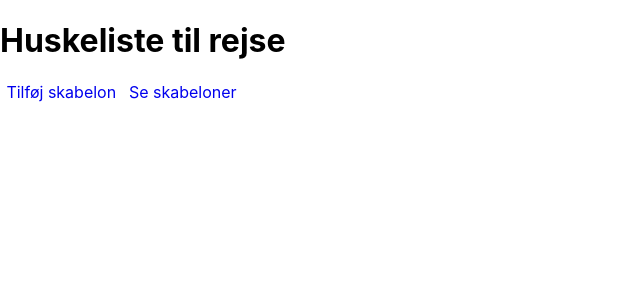
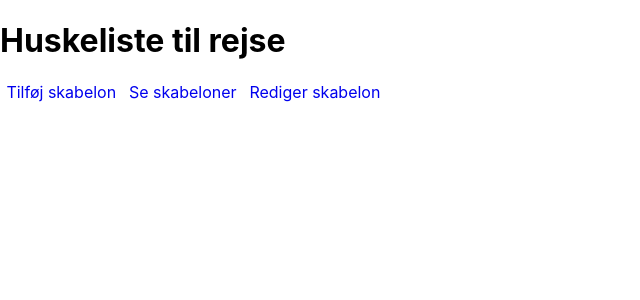
Before and after one commit to The-Modysseus/react-trip-planner-app, a React (Create React App) app: page / in a window 1280 px wide. Shown: the top 300 px of the page, without its empty margins (0-640 px from the left). Built offline with nearby package versions, Linux system fonts and the light colour scheme.

Commit message:
Add navigation to EditTemplate page

```diff
--- a/src/App.js
+++ b/src/App.js
@@ -8,6 +8,7 @@ import { setBaseUrl } from './Services/api';
 import { PageLayout } from './Components/PageLayout';
 import { CreateTemplate } from './Components/CreateTemplate';
 import { ListTemplates } from './Components/ListTemplates';
+import { EditTemplate } from './Components/EditTemplate';
 import UnknownPage from './Components/UnknownPage';
 
 function App() {
@@ -18,6 +19,7 @@ function App() {
         <Route path="/" element={<PageLayout />} />
         <Route path="/createtemplate" element={<CreateTemplate />} />
         <Route path="/listtemplates" element={<ListTemplates />} />
+        <Route path="/edittemplate" element={<EditTemplate />} />
         <Route path="*" element={<UnknownPage />} />
       </Routes>
     </Router>
--- a/src/Components/Navbar.js
+++ b/src/Components/Navbar.js
@@ -9,6 +9,9 @@ export function Navbar() {
       <NavLink to="/listtemplates" >
         Se skabeloner
       </NavLink>
+      <NavLink to="/edittemplate" >
+        Rediger skabelon
+      </NavLink>
     </nav>
   );
 }
```
